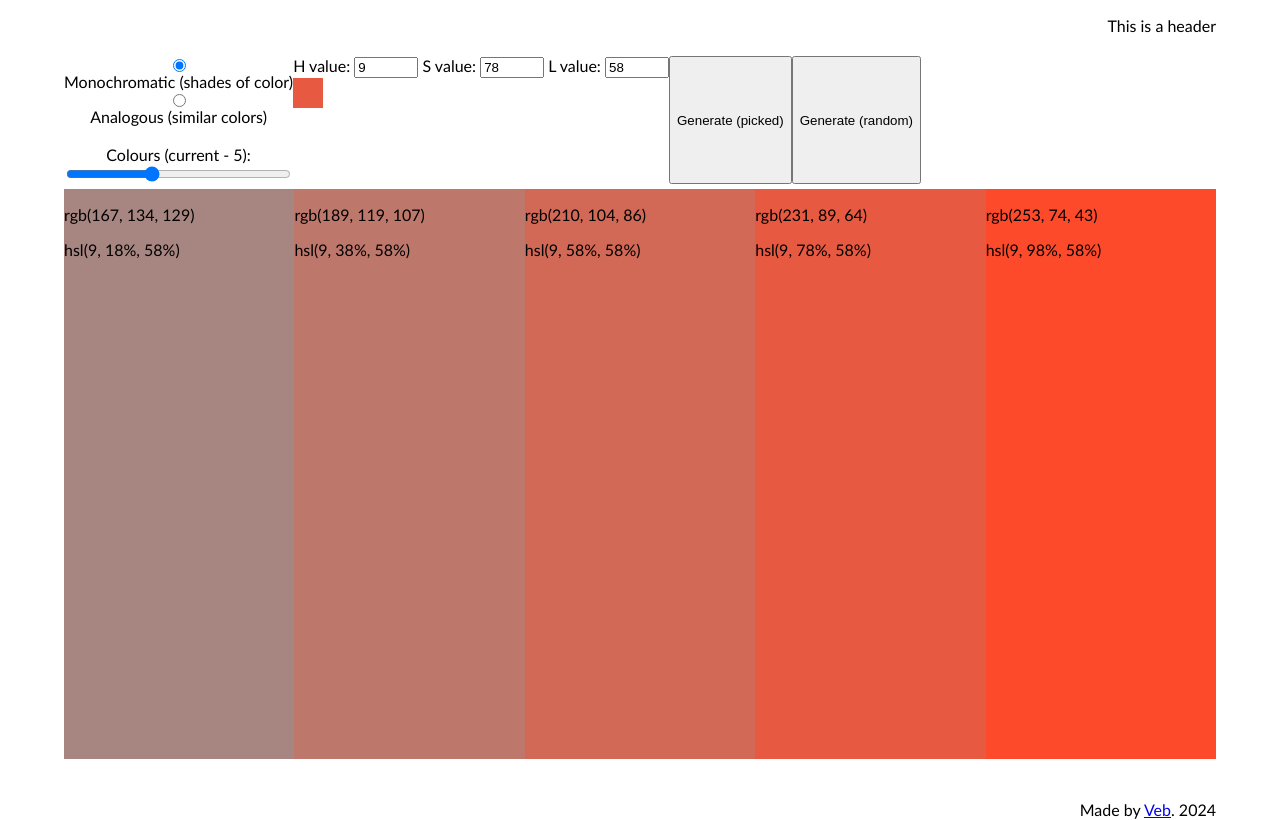
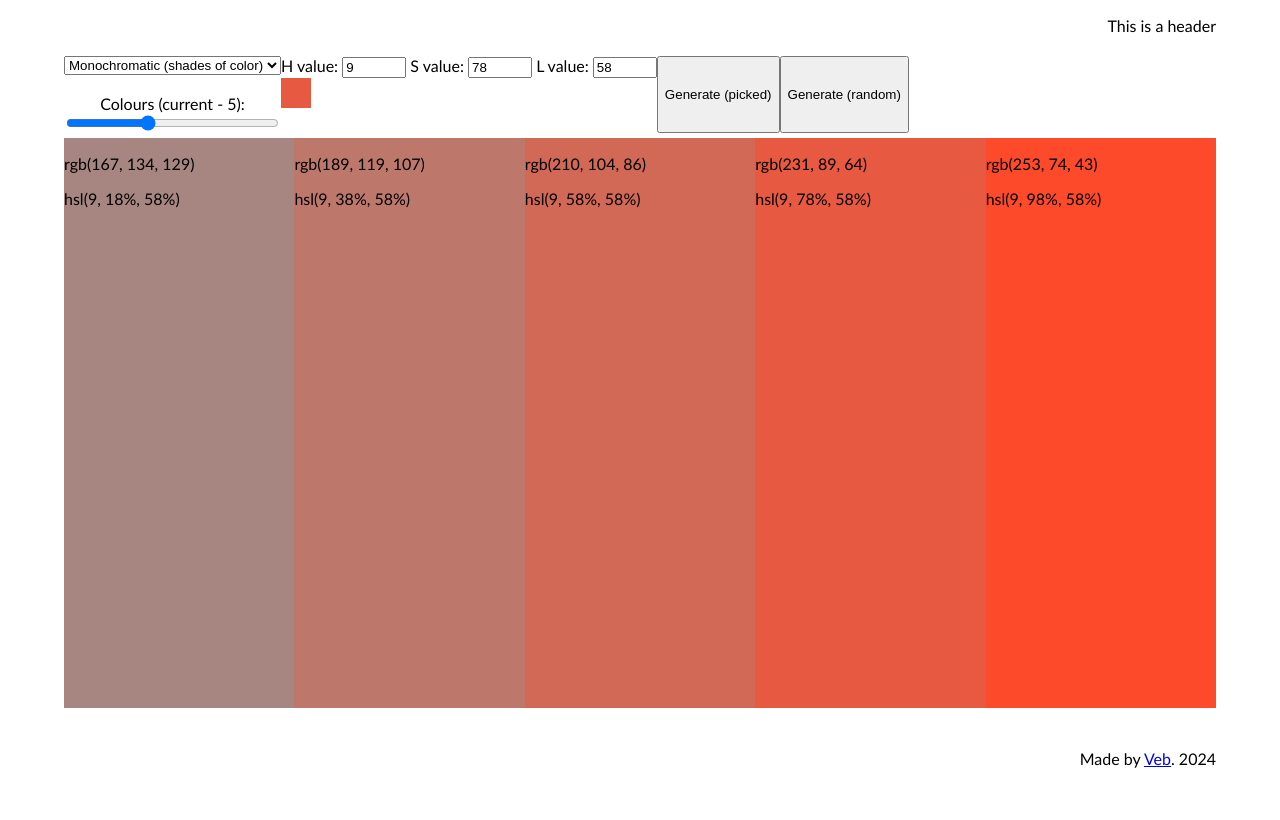
Before and after one commit to VEB152/Palette-Gen, a plain HTML site: page index.html in a window 1280 px wide. Both pictures are taken after a click on the button "Generate (random)". Drawn offline with Linux system fonts and the light colour scheme.

Commit message:
Changed method selector to dropdown

```diff
--- a/index.html
+++ b/index.html
@@ -11,10 +11,14 @@
         </header>
         <div id = "settings">
             <form id="gensetting">
-                <input type="radio" id="monochromatic" value="monochromatic" name="gentype" checked>
+                <!--<input type="radio" id="monochromatic" value="monochromatic" name="gentype" checked>
                 <label for="monochromatic">Monochromatic (shades of color)</label>
                 <input type="radio" id="analogous" value="analogous" name="gentype">
-                <label for="analogous">Analogous (similar colors)</label>
+                <label for="analogous">Analogous (similar colors)</label>-->
+                <select id="gentype" name="gentype">
+                    <option value="monochromatic">Monochromatic (shades of color)</option>
+                    <option value="analogous">Analogous (similar colors)</option>
+                </select>
                 </br>
                 <label for="colamnt" id="sliderlabel">Colours (current - 5):</label>
                 <input type="range" id="colamnt" name="Column amount" min="2" max="10" value="5" onchange="colchange()">
--- a/js/picker.js
+++ b/js/picker.js
@@ -72,11 +72,6 @@ function monochromatic (h,s,l,n) {
         }};
         hsvToHsl (h,sm,l,vm);
         colourchange(h,sm,l,i);
-        /*colout[i] = "hsl("+h+", "+sm+"%, "+l+"%)";
-        const colnr = "color"+i;
-        const tag = document.getElementById(colnr);
-        tag.style.backgroundColor=colout[i];
-        tag.innerHTML="<p>"+tag.style.backgroundColor+"</p>";*/
     };
 };
 
@@ -130,7 +125,7 @@ function colourchange (h,s,l,i) {
 
 //Button to generate a palette from the given colour
 function genpal () {
-    const method = document.querySelector('input[name="gentype"]:checked').value;
+    let method = document.getElementById("gentype").value;
     const h=parseInt(document.getElementById("H_val").value);
     const s=parseInt(document.getElementById("S_val").value);
     const l=parseInt(document.getElementById("L_val").value);
@@ -140,7 +135,7 @@ function genpal () {
 
 //Button to generate a palette at random
 function genrand () {
-    const method = document.querySelector('input[name="gentype"]:checked').value;
+    let method = document.getElementById("gentype").value;
     const h=Math.round((Math.random()*359));
     const s=Math.round((Math.random()*50)+50);
     const l=Math.round((Math.random()*20)+40);
```
